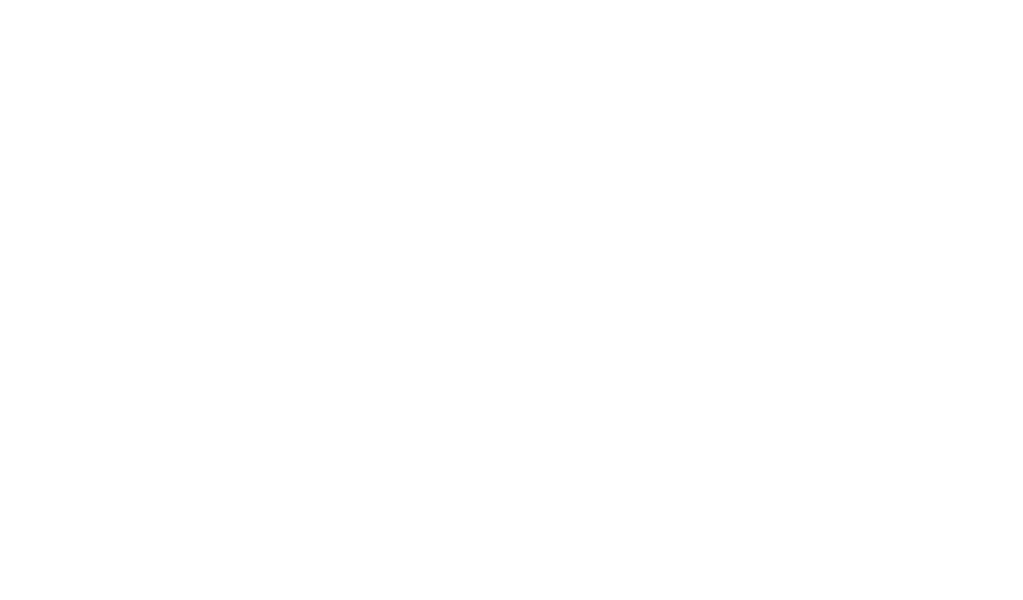
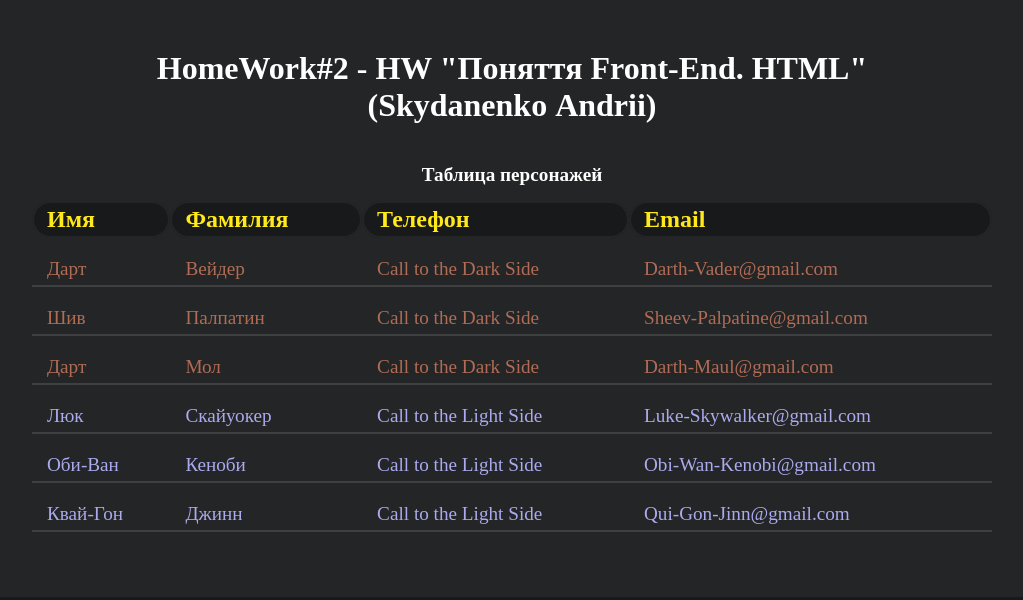
Before and after one commit to Skidanenkoandrey/HomeWork2-Front-End.-HTML-, a plain HTML site: page index.html in a window 1280 px wide. Shown: the whole page, without its empty margins (128-1151 px from the left). Drawn offline with Linux system fonts and the light colour scheme.

Commit message:
created table and stylised it

```diff
--- a/css/style.css
+++ b/css/style.css
@@ -0,0 +1,100 @@
+* {
+    margin: 0;
+    padding: 0;
+    box-sizing: border-box;
+}
+
+a {
+    text-decoration: none;
+    color: inherit;
+}
+
+
+body {
+    display: flex;
+    flex-direction: column;
+    background: #18191A;
+    color: #fff;
+}
+
+
+.container {
+    min-width: 20rem;
+    max-width: 60rem;
+    width: 100%;
+    margin: auto;
+}
+
+
+.wrapper {
+    width: 100%;
+    background: #242526;
+    padding: 50px 0;
+}
+
+.title {
+    font-size: 2rem;
+    margin-bottom: 40px;
+    text-align: center;
+}
+
+
+.table {
+    width: 960px;
+    border-spacing: 0 15px;
+}
+
+.table__caption {
+    font-size: 1.2rem;
+    font-weight: bold;
+}
+
+.table__title {
+    text-align: left;
+    font-size: 1.5rem;
+    font-weight: 700;
+    padding: 5px 15px;
+    color: #FFE91A;
+    border-radius: 20px;
+    box-shadow: inset 0 0 0 2px #242526;
+}
+
+.table__row:first-child {
+    background: #18191A;
+    border-radius: 20px;
+}
+
+.table__cell {
+    padding: 5px 5px 5px 15px;
+    border-bottom: 2px solid #3e4042;
+    font-size: 1.2rem;
+}
+
+.table__row:nth-child(n+5) {
+    color: #ABAAEE;
+}
+
+.table__row:nth-child(n+2):nth-child(-n+4) {
+    color: #B06C55;
+}
+
+@media screen and (max-width: 1024px){
+    .table-wrapper {
+        overflow-x: auto;
+    }
+    .table {
+        padding: 0 20px;
+    }
+}
+
+
+
+.form-wrapper {
+    padding: 50px 0;
+}
+
+
+.title-form {
+    margin-bottom: 50px;
+    text-align: center;
+}
--- a/index.html
+++ b/index.html
@@ -9,6 +9,106 @@
     <link rel="stylesheet" href="css/style.css">
 </head>
 <body>
-
+<div class="wrapper">
+    <div class="wrapper-inner container">
+        <h1 class="title">HomeWork#2 - HW "Поняття Front-End. HTML" (Skydanenko&nbsp;Andrii)</h1>
+        <div class="table-wrapper">
+            <table class="table">
+                <caption class="table__caption">Таблица персонажей</caption>
+                <tr class="table__row">
+                    <th class="table__title">Имя</th>
+                    <th class="table__title">Фамилия</th>
+                    <th class="table__title">Телефон</th>
+                    <th class="table__title">Email</th>
+                </tr>
+                <tr class="table__row">
+                    <td class="table__cell">
+                        <p class="table__name">Дарт</p>
+                    </td>
+                    <td class="table__cell">
+                        <p class="table__surname">Вейдер</p>
+                    </td>
+                    <td class="table__cell">
+                        <a href="tel:111-1-111" class="table__phone">Call to the Dark Side</a>
+                    </td>
+                    <td class="table__cell">
+                        <a href="mailto:Darth-Vader@gmail.com" class="table__email">Darth-Vader@gmail.com</a>
+                    </td>
+                </tr>
+                <tr class="table__row">
+                    <td class="table__cell">
+                        <p class="table__name">Шив</p>
+                    </td>
+                    <td class="table__cell">
+                        <p class="table__surname">Палпатин</p>
+                    </td>
+                    <td class="table__cell">
+                        <a href="tel:666-6-666" class="table__phone">Call to the Dark Side</a>
+                    </td>
+                    <td class="table__cell">
+                        <a href="mailto:Sheev-Palpatine@gmail.com" class="table__email">Sheev-Palpatine@gmail.com</a>
+                    </td>
+                </tr>
+                <tr class="table__row">
+                    <td class="table__cell">
+                        <p class="table__name">Дарт</p>
+                    </td>
+                    <td class="table__cell">
+                        <p class="table__surname">Мол</p>
+                    </td>
+                    <td class="table__cell">
+                        <a href="tel:777-7-777" class="table__phone">Call to the Dark Side</a>
+                    </td>
+                    <td class="table__cell">
+                        <a href="mailto:Darth-Maul@gmail.com" class="table__email">Darth-Maul@gmail.com</a>
+                    </td>
+                </tr>
+                <tr class="table__row">
+                    <td class="table__cell">
+                        <p class="table__name">Люк</p>
+                    </td>
+                    <td class="table__cell">
+                        <p class="table__surname">Скайуокер</p>
+                    </td>
+                    <td class="table__cell">
+                        <a href="tel:000-0-000" class="table__phone">Call to the Light Side</a>
+                    </td>
+                    <td class="table__cell">
+                        <a href="mailto:Luke-Skywalker@gmail.com" class="table__email">Luke-Skywalker@gmail.com</a>
+                    </td>
+                </tr>
+                <tr class="table__row">
+                    <td class="table__cell">
+                        <p class="table__name">Оби-Ван</p>
+                    </td>
+                    <td class="table__cell">
+                        <p class="table__surname">Кеноби</p>
+                    </td>
+                    <td class="table__cell">
+                        <a href="tel:999-9-999" class="table__phone">Call to the Light Side</a>
+                    </td>
+                    <td class="table__cell">
+                        <a href="mailto:Obi-Wan-Kenobi@gmail.com" class="table__email">Obi-Wan-Kenobi@gmail.com</a>
+                    </td>
+                </tr>
+                <tr class="table__row">
+                    <td class="table__cell">
+                        <p class="table__name">Квай-Гон</p>
+                    </td>
+                    <td class="table__cell">
+                        <p class="table__surname">Джинн</p>
+                    </td>
+                    <td class="table__cell">
+                        <a href="tel:888-8-888" class="table__phone">Call to the Light Side</a>
+                    </td>
+                    <td class="table__cell">
+                        <a href="mailto:Qui-Gon-Jinn@gmail.com" class="table__email">Qui-Gon-Jinn@gmail.com</a>
+                    </td>
+                </tr>
+            </table>
+        </div>
+    </div>
+</div>
+</div>
 </body>
 </html>
```
